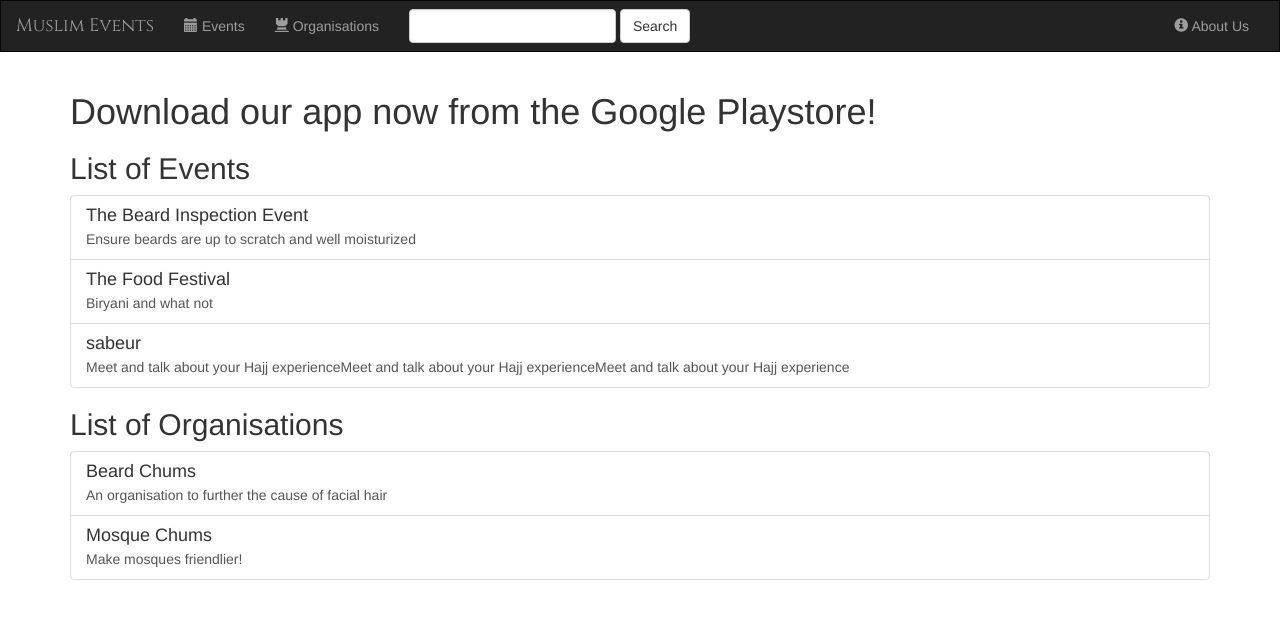
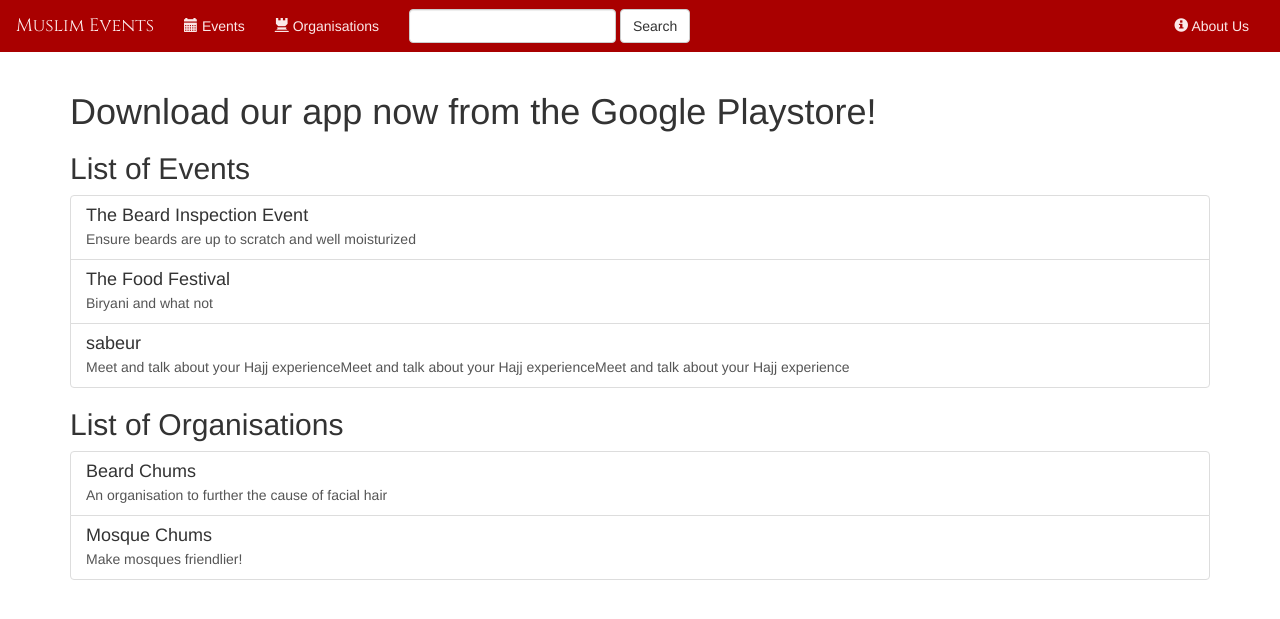
Before and after one commit to AadamBari/Muslim-Events-Website-and-Back-end, a Django app: page / in a window 1280 px wide. Shown: the top 619 px of the page. Run offline with Django 3.2, Linux system fonts and the light colour scheme; data comes from the database, SQL or seed files in the repository; some libraries are stand-ins or nearby versions.

Commit message:
css shennanigans

```diff
--- a/home/templates/home/base.html
+++ b/home/templates/home/base.html
@@ -8,6 +8,7 @@
     <link rel="stylesheet" href="https://maxcdn.bootstrapcdn.com/bootstrap/3.3.7/css/bootstrap.min.css">
     <link href='https://fonts.googleapis.com/css?family=Cinzel' rel='stylesheet'>
     <link rel="stylesheet" type="text/css" href="{% static "home/style.css" %}">
+    <link rel="stylesheet" type="text/css" href="{% static "home/navbar.css" %}">
     <link rel="icon" href="{% static "home/cutlogo.png" %}">
 
     <script src="https://ajax.googleapis.com/ajax/libs/jquery/3.2.1/jquery.min.js"></script>
@@ -16,7 +17,7 @@
 </head>
 <body>
 
-    <nav class="navbar navbar-inverse">
+    <nav class="navbar navbar-default">
     <div class="container-fluid">
 
         <!-- Header -->
--- /dev/null
+++ b/static/home/navbar.css
@@ -0,0 +1,67 @@
+/* Navbar CSS */
+
+.navbar{
+    border-radius: 0;
+}
+
+.navbar-brand{
+    font-family: 'Cinzel', cursive;
+}
+
+/* Copied and Pasted from
+https://work.smarchal.com/twbscolor/
+*/
+
+.navbar-default {
+  background-color: #a90000;
+  border-color: #a90000;
+}
+.navbar-default .navbar-brand {
+  color: #fbe8e8;
+}
+.navbar-default .navbar-brand:hover,
+.navbar-default .navbar-brand:focus {
+  color: #ffffff;
+}
+.navbar-default .navbar-text {
+  color: #fbe8e8;
+}
+.navbar-default .navbar-nav > li > a {
+  color: #fbe8e8;
+}
+.navbar-default .navbar-nav > li > a:hover,
+.navbar-default .navbar-nav > li > a:focus {
+  color: #ffffff;
+}
+.navbar-default .navbar-nav > .active > a,
+.navbar-default .navbar-nav > .active > a:hover,
+.navbar-default .navbar-nav > .active > a:focus {
+  color: #ffffff;
+  background-color: #fb0000;
+}
+.navbar-default .navbar-nav > .open > a,
+.navbar-default .navbar-nav > .open > a:hover,
+.navbar-default .navbar-nav > .open > a:focus {
+  color: #ffffff;
+  background-color: #fb0000;
+}
+.navbar-default .navbar-toggle {
+  border-color: #fb0000;
+}
+.navbar-default .navbar-toggle:hover,
+.navbar-default .navbar-toggle:focus {
+  background-color: #fb0000;
+}
+.navbar-default .navbar-toggle .icon-bar {
+  background-color: #fbe8e8;
+}
+.navbar-default .navbar-collapse,
+.navbar-default .navbar-form {
+  border-color: #fbe8e8;
+}
+.navbar-default .navbar-link {
+  color: #fbe8e8;
+}
+.navbar-default .navbar-link:hover {
+  color: #ffffff;
+}
--- a/static/home/style.css
+++ b/static/home/style.css
@@ -1,19 +1,3 @@
-body{
+/*body{*/
     /*background: white url("greyone.jpg");*/
-}
-
-.navbar{
-    border-radius: 0;
-}
-
-.navbar-brand{
-    font-family: 'Cinzel', cursive;
-}
-
-.navbar-inverse{
-    /*background-color: #a31513;*/
-}
-
-.nav.navbar-nav li a {
-   /*color: #FB1A14;*/
- }
+/*}*/
```
Also changed, not shown: home/static/home/navbar.css (added, +67 -0 lines), home/static/home/style.css (+2 -18 lines).
